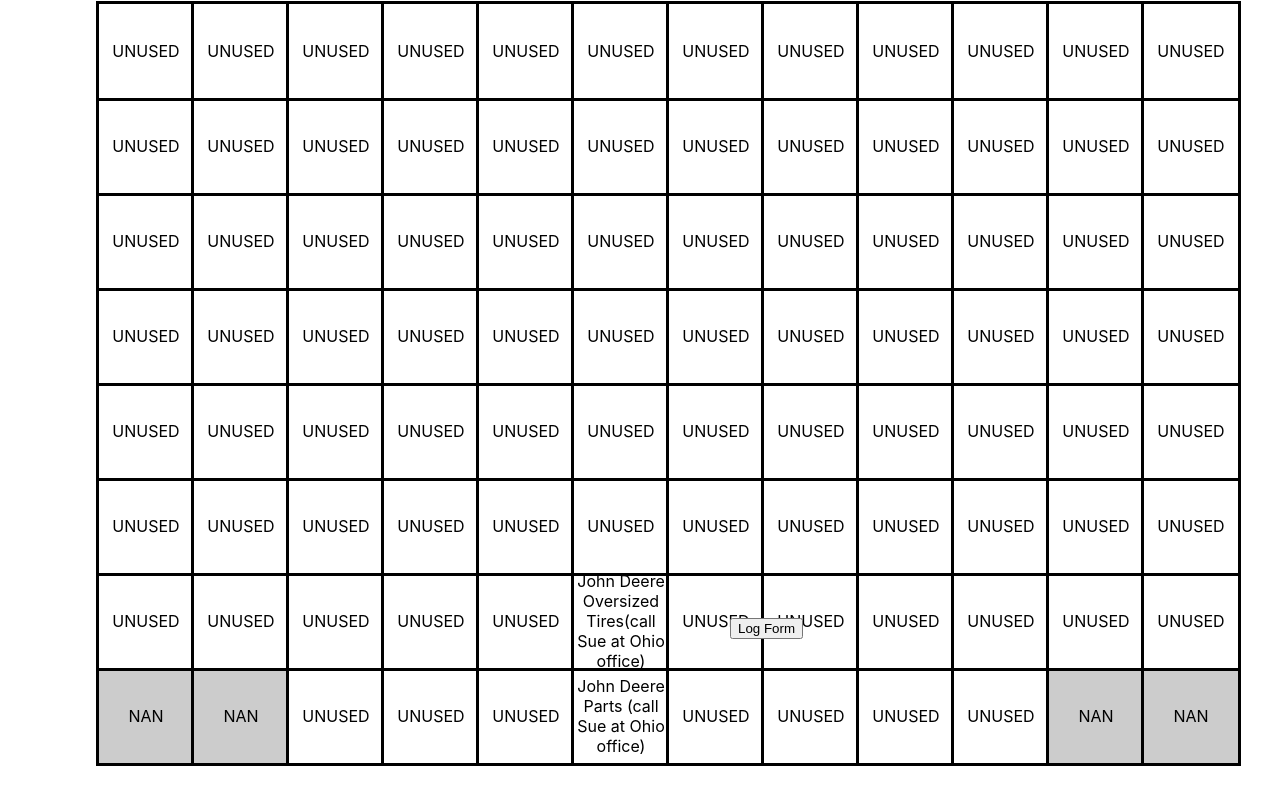
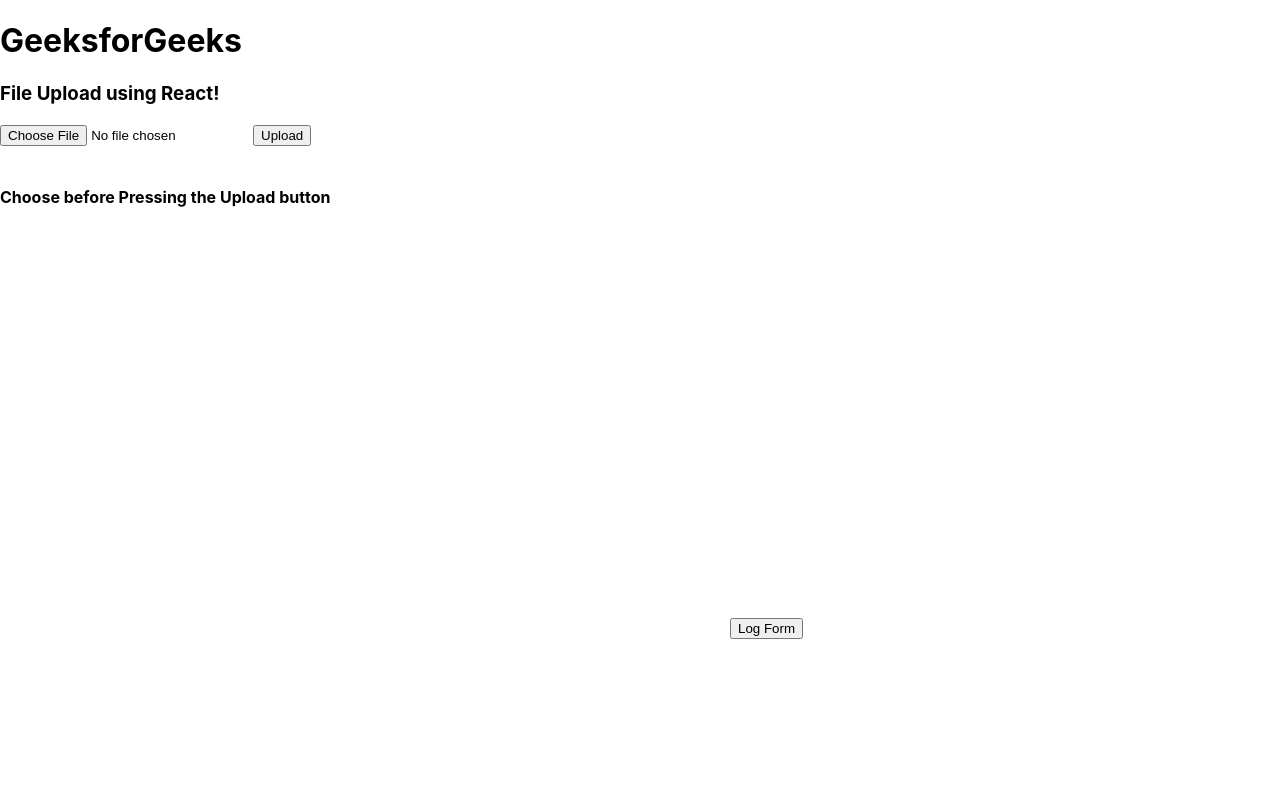
Before and after one commit to ezhu010/CS179M-Project, a React (Create React App) app in the folder cs179m_project/: page / in a window 1280 px wide. Shown: the top 804 px of the page. Built offline with nearby package versions, Linux system fonts and the light colour scheme.

Commit message:
Co-authored-by: nkadekar <nkadekar@users.noreply.github.com> Co-authored-by: Arya Faramarzi <AryaFaramarzi@users.noreply.github.com>

```diff
--- a/cs179m_project/src/components/AddContainerList.js
+++ b/cs179m_project/src/components/AddContainerList.js
@@ -41,6 +41,7 @@
             listItems: JSON.parse(localStorage["addContainers"]),
             listItemsSize: 80,
             open: false,
+            addContainerClicked: false
         }
         this.handleOpen = this.handleOpen.bind(this);
         this.handleClose = this.handleClose.bind(this);
@@ -85,8 +86,12 @@
     }
 
     handleClose(){
-        this.setState({ listItems: JSON.parse(localStorage.getItem("addContainers"))})
+        // this.setState({ listItems: JSON.parse(localStorage.getItem("addContainers"))})
         this.setState({open: false})
+    }
+
+    sendIsClicked(){
+
     }
 
     render(){
@@ -101,6 +106,9 @@
                    <MaterialUIFormSubmit
                         formName="Add Container Form"
                         formDescription="This form is for adding containers. The inputs are name and weight of the container."
+                        sendIsClicked = {() => {
+                            this.setState({ listItems: JSON.parse(localStorage.getItem("addContainers"))})
+                        }}
                     />
                 </Modal>
                 <Box className="addContainerList" sx={{ flexGrow: 1, maxWidth: 800 }}>
@@ -122,7 +130,7 @@
                         </List>
                     </Grid>
                 </Box>
-                <Button className="addContainerButton" onClick={()=>{this.handleOpen()}}>Test</Button>
+                <Button className="addContainerButton" onClick={()=>{this.handleOpen()}}>Add Container</Button>
             </div>
         )
     }
--- a/cs179m_project/src/components/LogForm.js
+++ b/cs179m_project/src/components/LogForm.js
@@ -21,7 +21,7 @@
             .post('http://localhost:8080/post', sendData)
             .then((res) => {
                 if(res.status == 200){
-                    window.location.href="/";
+                    // window.location.href="/";
                 }
             })
             .catch(err => {
@@ -32,7 +32,7 @@
 
   return (
     <div>
-        <form action="../../post" method="post"  onSubmit={handleClockIn}>
+        <form action="" method="post"  onSubmit={handleClockIn}>
             <label>
                 Name:
                 <input type="text" name="name" required />
--- /dev/null
+++ b/cs179m_project/src/components/ManifestUpload.js
@@ -0,0 +1,91 @@
+import axios from 'axios';
+
+import React,{Component} from 'react';
+
+export default class ManifestUpload extends Component {
+      constructor(props) {
+        super(props);
+        this.state = {
+        selectedFile: null
+      };
+}
+
+    // On file select (from the pop up)
+    onFileChange = event => {
+        event.preventDefault()
+      // Update the state
+      this.setState({ selectedFile: event.target.files[0] });
+    };
+
+    // On file upload (click the upload button)
+    onFileUpload = (event) => {
+    event.preventDefault()
+    console.log(event)
+      const formData = new FormData();
+    //   formData.append(
+    //     "myFile",
+    //     this.state.selectedFile,
+    //     this.state.selectedFile.name
+    //   );
+      console.log(this.state.selectedFile);
+      console.log(formData)
+      axios.post("http://localhost:8080/uploadfile", this.state.selectedFile).then((res) => {
+            if(res.status == 200){
+                this.props.checkUpload()
+            }
+      })
+            .catch(err => {
+                console.error(err);
+                return
+        });
+    };
+
+    // File content to be displayed after
+    // file upload is complete
+    fileData = () => {
+        if (this.state.selectedFile) {
+
+            return (
+                <div>
+                    <h2>File Details:</h2>
+                    <p>File Name: {this.state.selectedFile.name}</p>
+                    <p>File Type: {this.state.selectedFile.type}</p>
+
+                    <p>
+                        Last Modified:{" "}
+                        {this.state.selectedFile.lastModifiedDate.toDateString()}
+                    </p>
+                </div>
+            );
+
+        }
+        else {
+            return (
+                <div>
+                    <br/>
+                    <h4>Choose before Pressing the Upload button</h4>
+                </div>
+            );
+        }
+    };
+
+    render() {
+      return (
+        <div>
+            <h1>
+              GeeksforGeeks
+            </h1>
+            <h3>
+              File Upload using React!
+            </h3>
+            <div>
+                <form action="" method="post" onSubmit={this.onFileUpload}>
+                <input type="file" onChange={this.onFileChange} />
+                <input type="submit" value="Upload" />
+                </form>
+            </div>
+          {this.fileData()}
+        </div>
+      );
+    }
+}
--- a/cs179m_project/src/components/MaterialUIFormSubmit.js
+++ b/cs179m_project/src/components/MaterialUIFormSubmit.js
@@ -1,8 +1,11 @@
-import React, { useReducer } from "react";
+import React, { useReducer, useState} from "react";
 import { Button, Icon, TextField, Paper, Typography } from "@material-ui/core";
 import { makeStyles } from "@material-ui/core/styles";
 
+
 export function MaterialUIFormSubmit(props) {
+
+
   const useStyles = makeStyles((theme) => ({
     button: {
       margin: theme.spacing(1)
@@ -38,21 +41,35 @@
     }
   );
 
+
+
+
   const handleSubmit = (evt) => {
     evt.preventDefault();
     let data = { formInput }
     var container = {}
     container.name = data.formInput.name
     container.weight = data.formInput.weight
-    var prevContainer = JSON.parse(localStorage.getItem("addContainers"))
-    prevContainer.push(container)
-    localStorage.setItem("addContainers", JSON.stringify(prevContainer))
+    if (container.name != "" && Number.isInteger(Number(container.weight)) && Number(container.weight) >= 0 && Number(container.weight) < 1000000) {
+      var prevContainer = JSON.parse(localStorage.getItem("addContainers"))
+      prevContainer.push(container)
+      localStorage.setItem("addContainers", JSON.stringify(prevContainer))
+      props.sendIsClicked()
+      evt.target[0].value = ""
+      evt.target[1].value = "00000"
+      alert("Container Added")
+    }
+    else{
+      evt.target[0].value = ""
+      evt.target[1].value = "00000"
+      alert("Error with container name or weight")
+    }
   };
 
   const handleInput = (evt) => {
     const name = evt.target.name;
+    console.log(name)
     const newValue = evt.target.value;
-    console.log(newValue)
     setFormInput({ [name]: newValue });
   };
 
--- a/cs179m_project/src/components/ShipGrid.js
+++ b/cs179m_project/src/components/ShipGrid.js
@@ -7,6 +7,7 @@
 import Typography from '@mui/material/Typography';
 import RemoveContainerList from "./RemoveContainerList.js";
 import AddContainerList from "./AddContainerList";
+import ManifestUpload from "./ManifestUpload.js";
 // import  from "./NaNSlot.js"
 
 import React from "react";
@@ -23,6 +24,8 @@
             column: 0,
             CELLSIZE: 95,
             clickedContainer: false,
+            showGrid: false,
+            isfileUploaded: false,
         }
     }
 
@@ -33,7 +36,7 @@
     }
 
     fetchCsv() {
-        return fetch('/data/CunardBlue.txt').then(function (response) {
+        return fetch('/data/manifest.txt').then(function (response) {
             let reader = response.body.getReader();
             let decoder = new TextDecoder('utf-8');
             return reader.read().then(function (result) {
@@ -118,7 +121,13 @@
     render() {
         return(
         <div className="maingrid">
-         {
+
+        <ManifestUpload checkUpload={() => {
+                console.log("file finished")
+                this.setState({isfileUploaded: true})
+        }}/>
+
+         {   this.state.isfileUploaded ?
             this.state.grid.map(rowOfSlots =>
                 rowOfSlots.map(slot => {
                     if(slot instanceof  NaNSlot){
@@ -158,7 +167,7 @@
                         )
                     }
                 })
-            )
+            ) : null
         }
 
         <RemoveContainerList clickedContainer={this.state.clickedContainer}/>
--- a/cs179m_project/src/styling/AddContainerList.css
+++ b/cs179m_project/src/styling/AddContainerList.css
@@ -13,6 +13,6 @@
   position: absolute;
   display: flex;
   font-size: 17px;
-  left: 1575px;
+  left: 1550px;
   top: 800px;
 }
```
Also changed, not shown: cs179m_project/Logs/test.txt, cs179m_project/public/data/manifest.txt, 1 other file (tests, documents, lock files or other folders).
